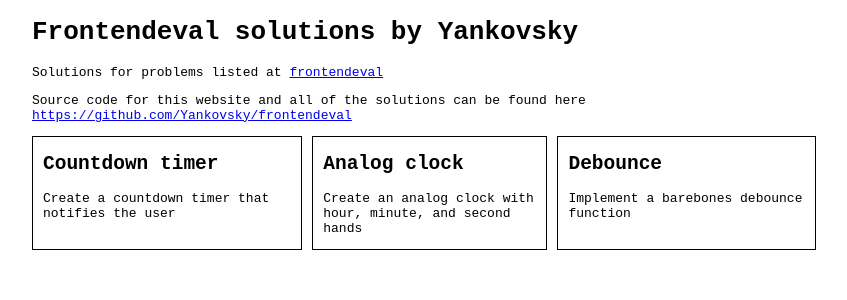
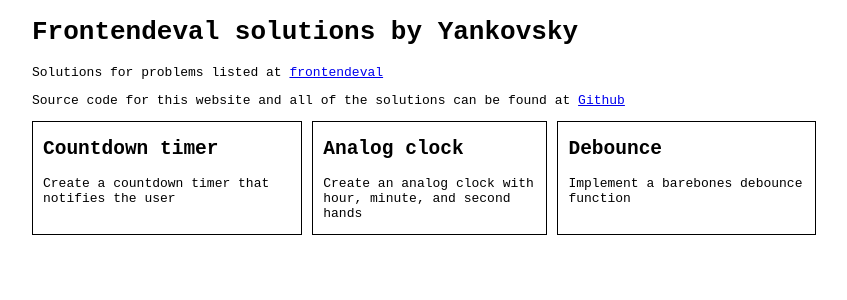
Before and after one commit to Yankovsky/frontendeval, a Next.js app: page / in a window 1280 px wide. Shown: the top 300 px of the page, without its empty margins (216-1063 px from the left). Built offline with nearby package versions, Linux system fonts and the light colour scheme.

Commit message:
improve wording

```diff
--- a/pages/index.tsx
+++ b/pages/index.tsx
@@ -28,8 +28,8 @@ const Home: NextPage = () => {
           Solutions for problems listed at <a href="https://frontendeval.com/">frontendeval</a>
         </p>
         <p>
-          Source code for this website and all of the solutions can be found here <a
-          href="https://github.com/Yankovsky/frontendeval">https://github.com/Yankovsky/frontendeval</a>
+          Source code for this website and all of the solutions can be found at <a
+          href="https://github.com/Yankovsky/frontendeval">Github</a>
         </p>
       </article>
       <nav className={styles.problems}>
```
